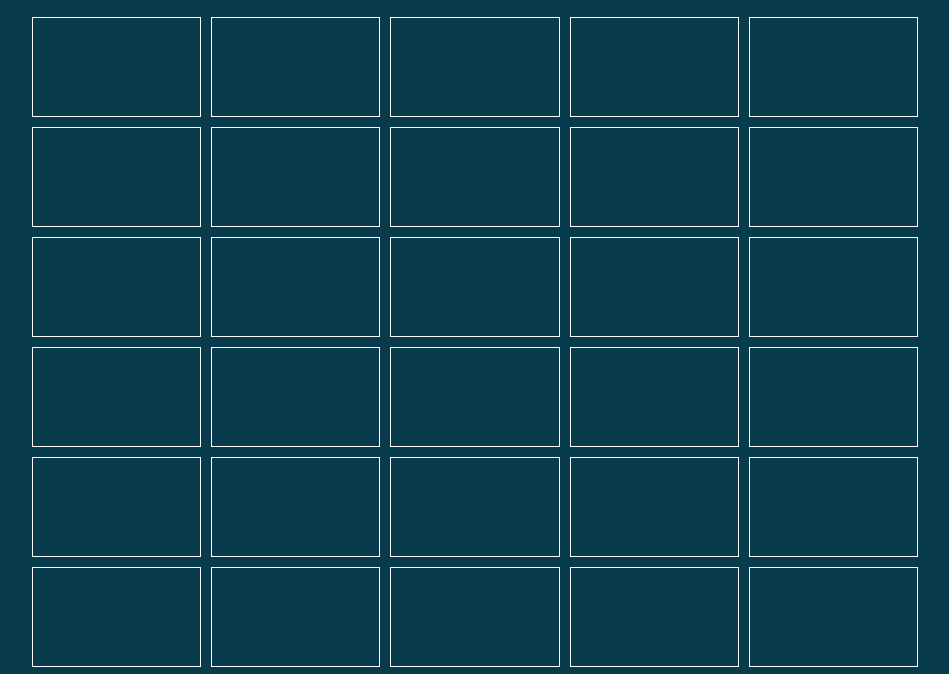
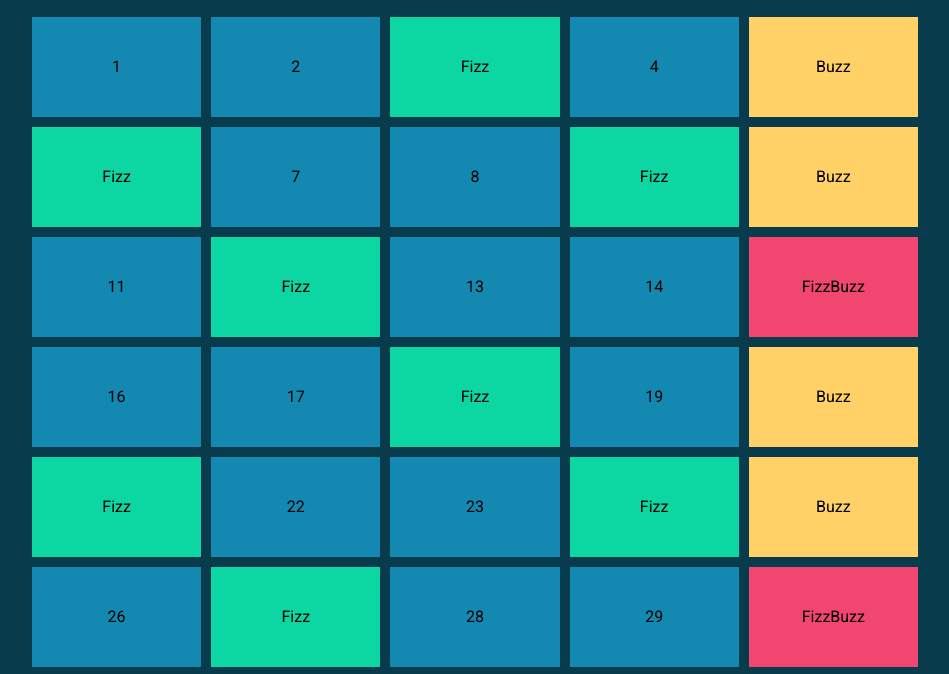
Before and after one commit to MicheleLafronza/js-fizzbuzz, a plain HTML site: page index.html in a window 1280 px wide. Shown: the part 97-771 px from the top of the page, without its empty margins (160-1109 px from the left). Drawn offline with Linux system fonts and the light colour scheme.

Commit message:
Esercizio completato

```diff
--- a/css/style.css
+++ b/css/style.css
@@ -28,5 +28,22 @@ h1 {
 .box {
     height: 100px;
     width: calc((100% / 5) - 10px) ;
-    border: 1px solid white;
+    padding: 40px;
+    text-align: center;
 }
+
+.no-fizz-buzz {
+    background-color: rgba(19,137,178,255);
+}
+
+.fizz-buzz {
+    background-color: rgba(240,70,111,255);
+}
+
+.fizz {
+    background-color: rgba(12,214,161,255);
+}
+
+.buzz {
+    background-color: rgba(255,209,102,255);
+}
--- a/js/main.js
+++ b/js/main.js
@@ -1,7 +1,5 @@
 // creo costante container
 const container = document.querySelector(".container")
-
-
 
 // creo ciclo
 for (let i = 1; i <= 100; i++) {
@@ -16,19 +14,24 @@ for (let i = 1; i <= 100; i++) {
     // inserisco la costante div nel container
     container.appendChild(quad);
 
-
-
-    // settiamo condizioni per fizz e buzz
+    // settiamo condizioni per fizz e buzz con variabili da inserire nei div e le classi associate per il colore di sfondo
     if (i % 3 == 0 && i % 5 == 0) {
         let fizzBuzz = ("FizzBuzz");
+        quad.innerHTML=(fizzBuzz);
+        quad.classList.add("fizz-buzz")
         console.log(fizzBuzz);
     } else if (i % 3 == 0) {
         let fizz = ("Fizz");
+        quad.innerHTML=(fizz);
+        quad.classList.add("fizz")
         console.log(fizz);
     } else if (i % 5 == 0) {
         let buzz = ("Buzz");
+        quad.innerHTML=(buzz);
+        quad.classList.add("buzz")
         console.log(buzz);
-    } else  {
-
+    } else {
+        quad.innerHTML=(i);
+        quad.classList.add("no-fizz-buzz")
     }
 }
```
